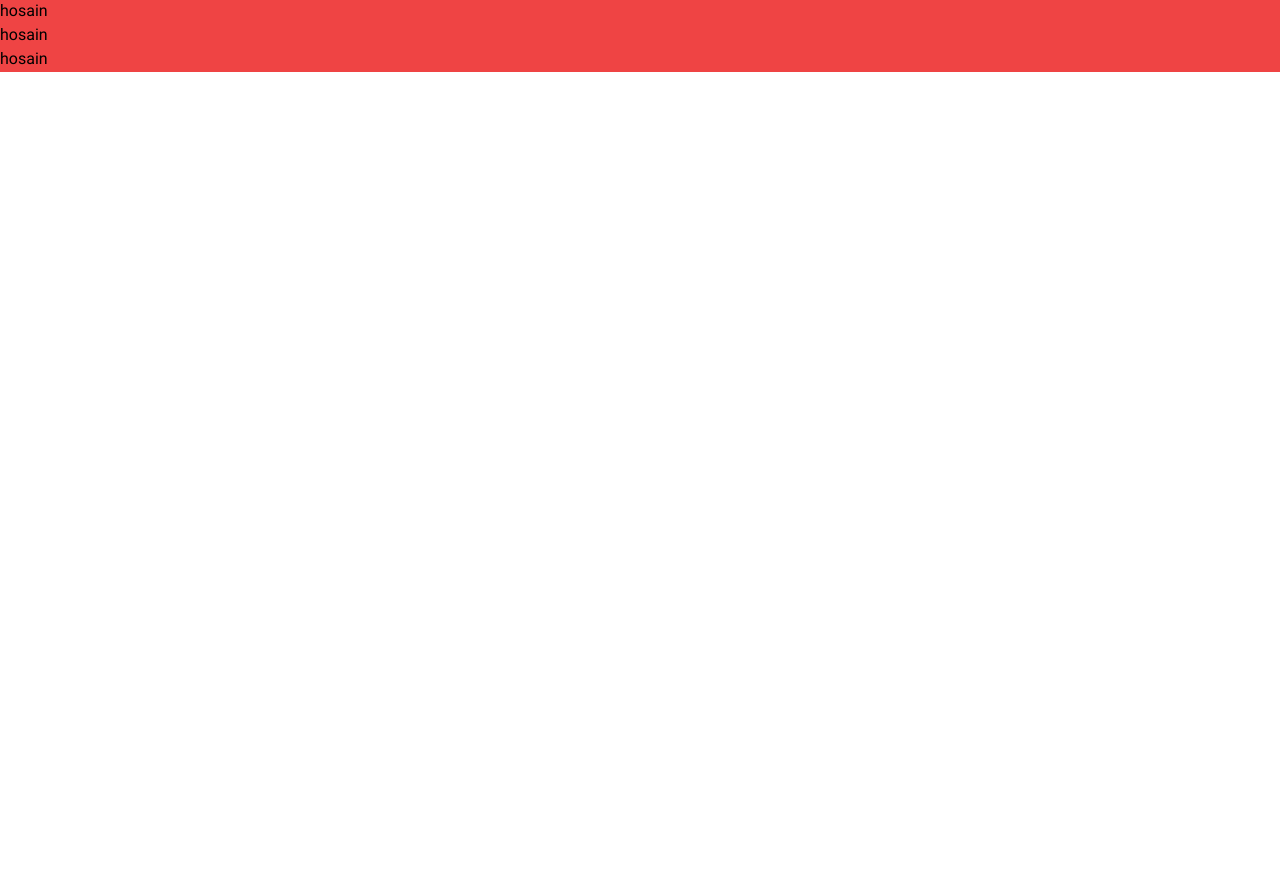
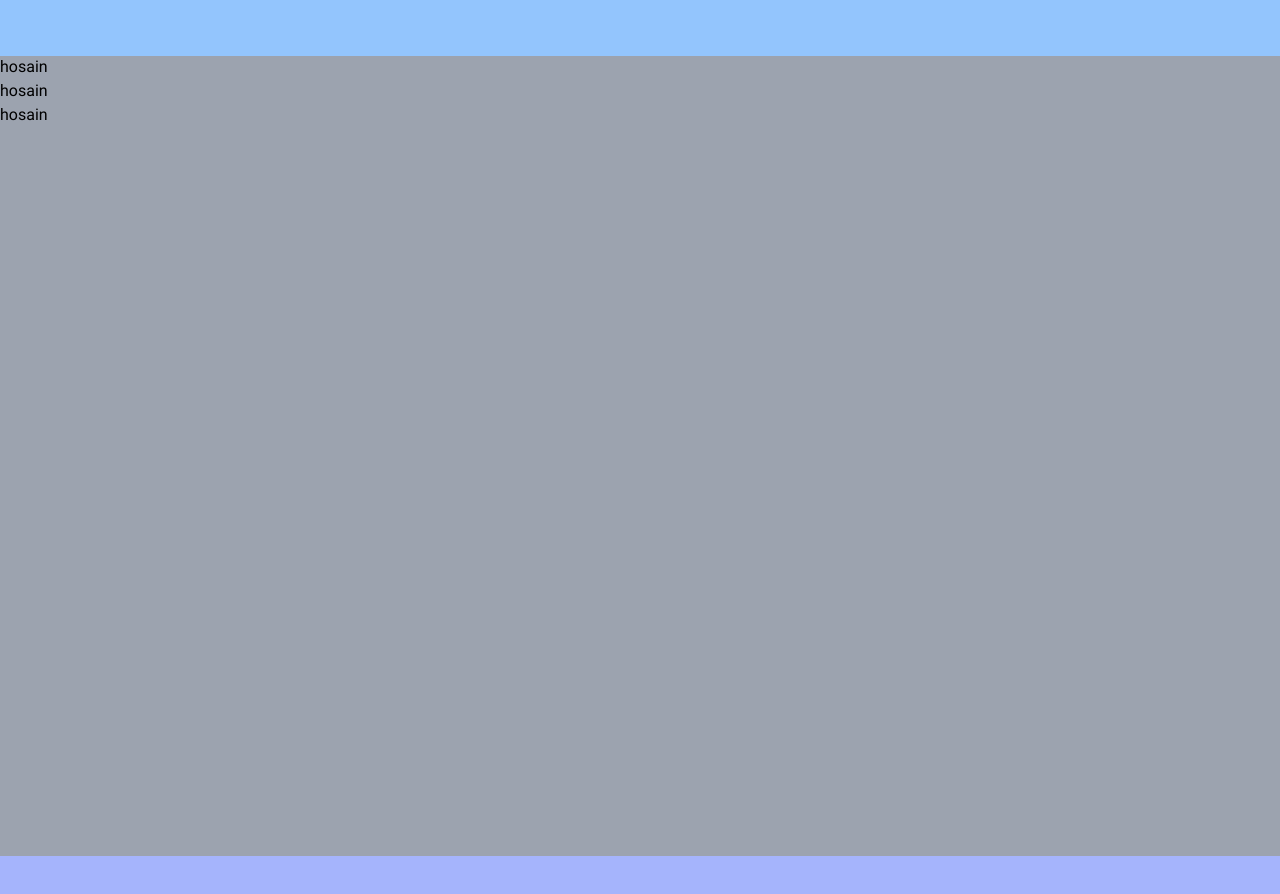
Before and after one commit to AbolfazlKhosravi/Trade-App, a React (Create React App) app: page /aboutMe in a window 1280 px wide. Shown: the top 894 px of the page. Before the commit the page ends 800 px from the top, so only its background shows below. Built offline with nearby package versions, Linux system fonts and the light colour scheme.

Commit message:
createFooterAndHeader

```diff
--- a/src/App.js
+++ b/src/App.js
@@ -2,7 +2,7 @@ import { Route, Routes, BrowserRouter } from "react-router-dom";
 import routes from "./routes";
 function App() {
   return (
-    <div className="2xl:container mx-auto  bg-red-500">
+    <div className="2xl:container mx-auto  min-h-screen">
       <BrowserRouter>
         <Routes>
           {routes.map((route) => (
--- /dev/null
+++ b/src/components/Footer.js
@@ -0,0 +1,7 @@
+const Footer = () => {
+    return (
+        <div className="bg-indigo-300 w-full h-16  "></div>
+     );
+}
+
+export default Footer;
--- /dev/null
+++ b/src/components/Header.js
@@ -0,0 +1,7 @@
+const Header = () => {
+    return (
+        <div className="bg-blue-300 w-full h-14"></div>
+     );
+}
+
+export default Header;
--- a/src/layout/layout.js
+++ b/src/layout/layout.js
@@ -1,11 +1,11 @@
-// import Header from "../components/Header/Header";
-// import Footer from "../components/Footer/Footer";
+import Header from "../components/Header";
+import Footer from "../components/Footer";
 const Layout = ({children}) => {
     return (
         <>
-        {/* <Header/> */}
+        <Header/>
         {children}
-        {/* <Footer/> */}
+        <Footer/>
         </>
      );
 }
--- a/src/pages/AboutMe.js
+++ b/src/pages/AboutMe.js
@@ -3,9 +3,11 @@ import Layout from "../layout/layout";
 const AboutMe = () => {
     return (
         <Layout>
+           <div className="min-h-screen bg-gray-400">
+           <div>hosain</div>
             <div>hosain</div>
             <div>hosain</div>
-            <div>hosain</div>
+           </div>
         </Layout>
      );
 }
--- a/src/pages/Hoom.js
+++ b/src/pages/Hoom.js
@@ -3,7 +3,7 @@ import Layout from "../layout/layout";
 const Hoom = () => {
     return (
         <Layout>
-            <div >
+            <div className="min-h-screen  bg-red-700">
             <div>حسین</div>
             </div>
         </Layout>
```
